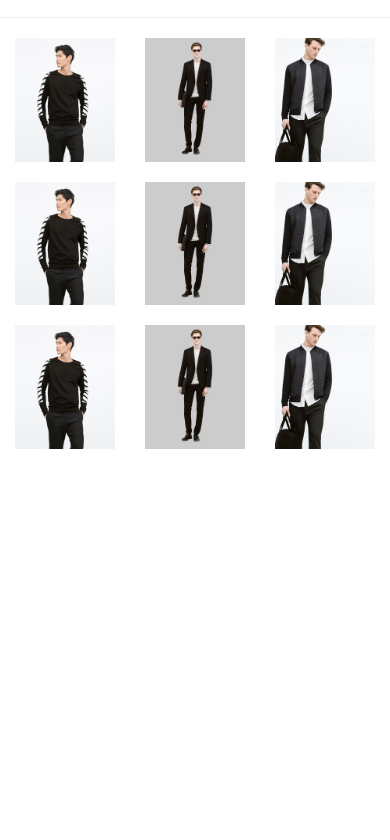
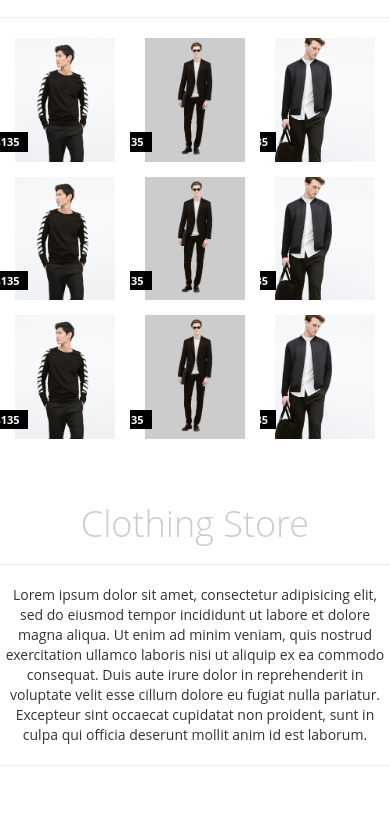
Before and after one commit to HaramLee/parallax-devtips, a plain HTML site: page index.html in a window 390 px wide. Shown: the part 964-1804 px from the top of the page. Drawn offline with nearby package versions, Linux system fonts and the light colour scheme.

Commit message:
Added image gallery with hover on effect as well as circular windows to view fixed image for parallax effect Finished part 4-5 of devtip

```diff
--- a/css/main.css
+++ b/css/main.css
@@ -72,17 +72,63 @@ img{
     width: 100%;
 }
 
-
+.clothes-pics {
+	margin-bottom: 50px;
+}
 .clothes-pics figure{
-	margin-bottom: 20px;
+	margin-bottom: 15px;
 	position:relative;
 	opacity:0;
 	transform: translateX(-20px);
 	transition: all 0.3s ease-in-out;
+	overflow:hidden;
+	cursor: pointer;
 
 
+}
+
+.clothes-pics figure img{
+
+	display: block;
+	transform: scale(1);
+	transition: all 0.3s ease-in-out;
+}
+
+.test{
+
+	overflow: hidden;
+}
+.clothes-pics figcaption{
+	margin-left:15px;
+	position:absolute;
+	bottom:10px;
+	left:-100%;
+	background:black;
+	color:white;
+	padding:2px 8px;
+	font-size:11px;
+	transition: all 0.3s ease-in-out;
+}
+.clothes-pics figure:hover figcaption{
+
+	left:0;
+}
+.clothes-pics figure:hover img{
+	transform: scale(1.2);
 }
 .clothes-pics figure.is-showing {
 	opacity: 1;
 	transform: translateX(0px);
+
 }
+
+/*The Periscope (part 4)*/
+.large-window {
+	height:640px;
+	border-radius: 50%;
+	background-image: url("../images/model2.jpg");
+	background-attachment: fixed;
+	background-position: top center;
+	background-repeat: no-repeat;
+	margin-top: 100px;
+}
--- a/index.html
+++ b/index.html
@@ -32,24 +32,101 @@
 			<div class="clothes-pics">
 				<div class="container">
 					<div class="row">
-						<figure class=col-xs-4><img src="images/model1.jpg"></figure>
-						<figure class=col-xs-4><img src="images/model2.jpg"></figure>
-						<figure class=col-xs-4><img src="images/model3.jpg"></figure>
+						<figure class="col-xs-4">
+							<div class="test">
+								<img src="images/model1.jpg">
+								<figcaption>
+									BlackBird Sweater - <strong>$135</strong>
+								</figcaption>
+							</div>
+						</figure>
+						<figure class="col-xs-4">
+							<div class="test">
+								<img src="images/model2.jpg">
+								<figcaption>
+									BlackBird Trpiser - <strong>$135</strong>
+								</figcaption>
+							</div>
+						</figure>
+						<figure class="col-xs-4 test">
+							<div class="test">
+								<img src="images/model3.jpg">
+								<figcaption>
+									BlackBird Jacket - <strong>$135</strong>
+								</figcaption>
+							</div>
+						</figure>
 					</div>
 					<div class="row">
-						<figure class=col-xs-4><img src="images/model1.jpg"></figure>
-						<figure class=col-xs-4><img src="images/model2.jpg"></figure>
-						<figure class=col-xs-4><img src="images/model3.jpg"></figure>
+						<figure class="col-xs-4">
+							<div class="test">
+								<img src="images/model1.jpg">
+								<figcaption>
+									BlackBird Sweater - <strong>$135</strong>
+								</figcaption>
+							</div>
+						</figure>
+						<figure class="col-xs-4">
+							<div class="test">
+								<img src="images/model2.jpg">
+								<figcaption>
+									BlackBird Trpiser - <strong>$135</strong>
+								</figcaption>
+							</div>
+						</figure>
+						<figure class="col-xs-4">
+							<div class="test">
+								<img src="images/model3.jpg">
+								<figcaption>
+									BlackBird Jacket - <strong>$135</strong>
+								</figcaption>
+							</div>
+						</figure>
 					</div>
 					<div class="row">
-						<figure class=col-xs-4><img src="images/model1.jpg"></figure>
-						<figure class=col-xs-4><img src="images/model2.jpg"></figure>
-						<figure class=col-xs-4><img src="images/model3.jpg"></figure>
+						<figure class="col-xs-4">
+							<div class="test">
+								<img src="images/model1.jpg">
+								<figcaption>
+									BlackBird Sweater - <strong>$135</strong>
+								</figcaption>
+							</div>
+						</figure>
+						<figure class="col-xs-4">
+							<div class="test">
+								<img src="images/model2.jpg">
+								<figcaption>
+									BlackBird Trpiser - <strong>$135</strong>
+								</figcaption>
+							</div>
+						</figure>
+						<figure class="col-xs-4">
+							<div class="test">
+								<img src="images/model3.jpg">
+								<figcaption>
+									BlackBird Jacket - <strong>$135</strong>
+								</figcaption>
+							</div>
+						</figure>
 					</div>
 				</div>
 
 			</div>
 
+			<h1>Clothing Store</h1>
+
+			<hr>
+
+			<p>Lorem ipsum dolor sit amet, consectetur adipisicing elit, sed do eiusmod
+			tempor incididunt ut labore et dolore magna aliqua. Ut enim ad minim veniam,
+			quis nostrud exercitation ullamco laboris nisi ut aliquip ex ea commodo
+			consequat. Duis aute irure dolor in reprehenderit in voluptate velit esse
+			cillum dolore eu fugiat nulla pariatur. Excepteur sint occaecat cupidatat non
+			proident, sunt in culpa qui officia deserunt mollit anim id est laborum.</p>
+
+			<hr>
+
+			<div class="large-window"></div>
 
 		</article>
 		<div style="height: 2000px;"></div>
```
